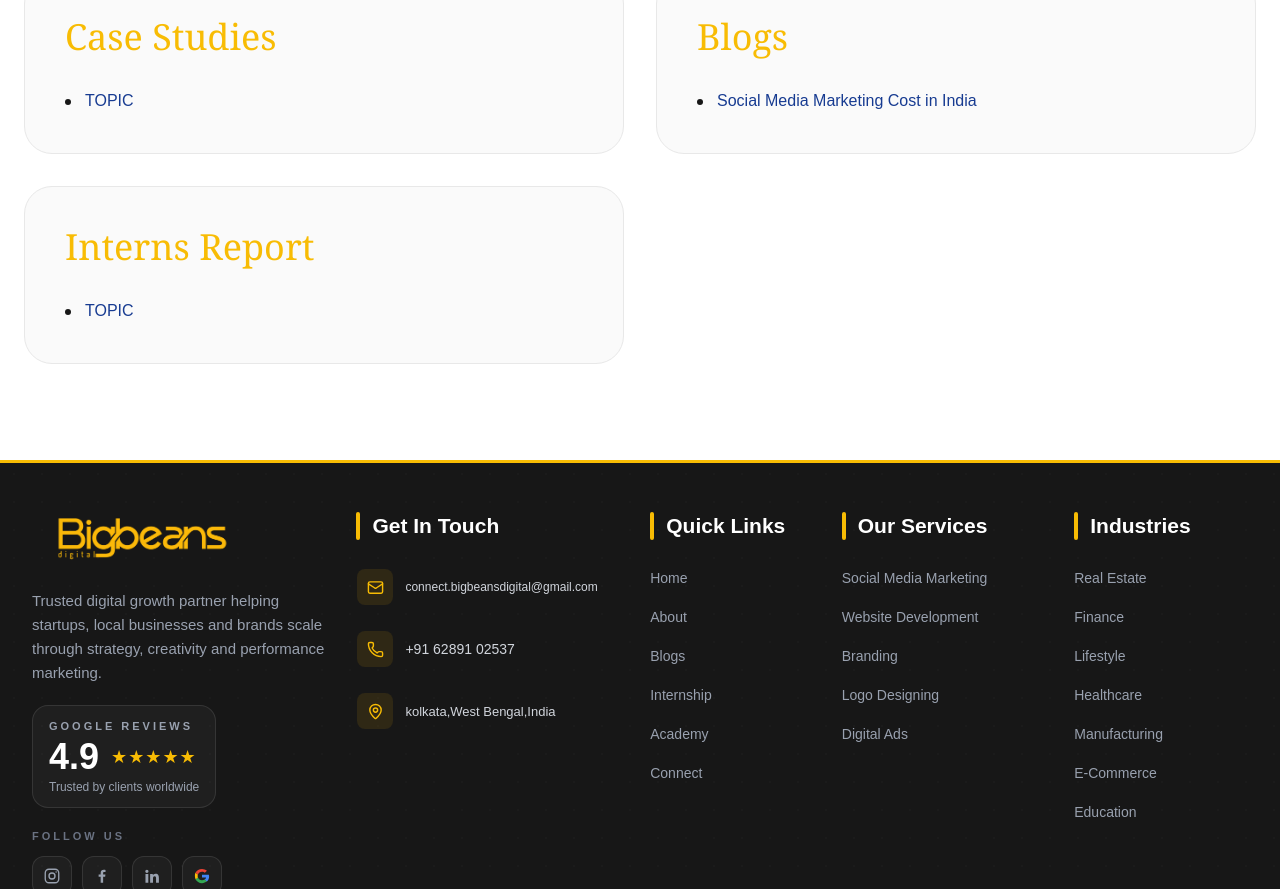
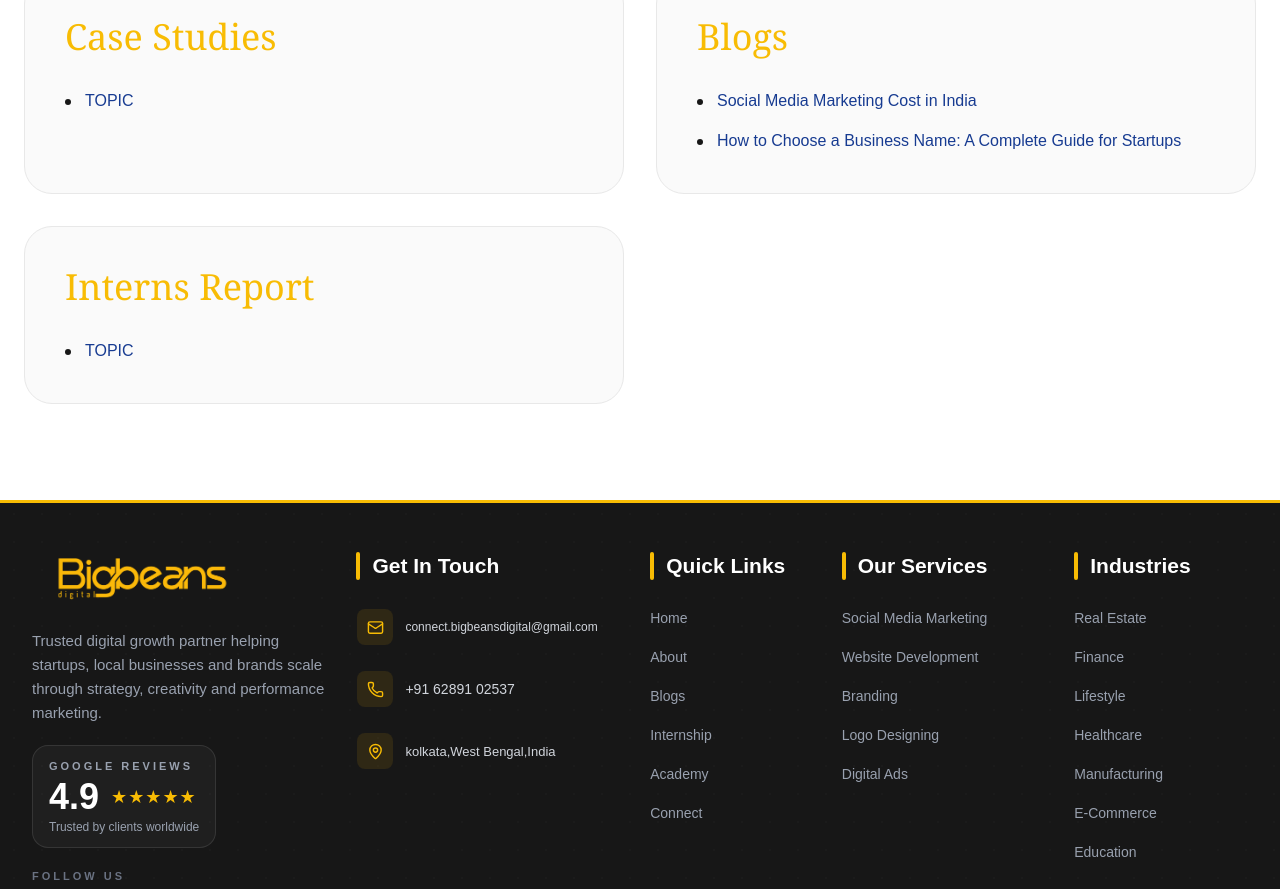
Before and after one commit to bigbeansdigital/bigbeansdigitalwebsite, a Next.js app: page /sitemap in a window 1280 px wide. Shown: the part 1003-1892 px from the top of the page. Built offline with nearby package versions, Linux system fonts and the light colour scheme.

Commit message:
new update | 2026-08-31 22:56

```diff
--- a/app/sitemap.ts
+++ b/app/sitemap.ts
@@ -98,6 +98,10 @@ export default function sitemap(): MetadataRoute.Sitemap {
       url: `${baseUrl}/blog/social-media-marketing-cost-india`,
     },
 
+    {
+      url: `${baseUrl}/blog/how-to-choose-a-business-name-guide-for-startups`,
+    },
+
 
   ];
 }
--- a/components/Blog.tsx
+++ b/components/Blog.tsx
@@ -40,7 +40,17 @@ export default function SocialMediaMarketing() {
 
   const blogs = [
 
-
+    {
+      id: 10,
+      image: "/assets/blog/singleblogs/how-to-choose-a-business-name-guide-for-startups.webp",
+      date: "August 31, 2026",
+      primaryCategory: "Social Media",
+      secondaryCategory: "Start-Ups",
+      title: "How to Choose a Business Name: A Complete Guide for Startups",
+      description:
+        "A practical, step-by-step guide to choosing a business name — brainstorming methods, legal checks for India and the UK, and a scoring framework to help you commit.",
+      link: "/blog/how-to-choose-a-business-name-guide-for-startups",
+    },
     {
       id: 9,
       image: "/assets/blog/singleblogs/social-media-marketing-cost-india.webp",
--- a/components/sitemap.tsx
+++ b/components/sitemap.tsx
@@ -249,7 +249,14 @@ export default function Sitemap() {
                 </Link>
               </li>
 
-
+              <li className="relative pl-5 text-[15px] leading-6 sm:text-[16px]">
+                <span className="absolute left-0 top-[10px] h-[6px] w-[6px] rounded-full bg-[#171717]" />
+                <Link
+                href="/blog/allblogs/how-to-choose-a-business-name-guide-for-startups"
+                className="text-[#173B91] transition-colors duration-300 hover:text-[#F8BC04] hover:underline underline-offset-4">
+                 How to Choose a Business Name: A Complete Guide for Startups
+                </Link>
+              </li>
 
 
 
```
